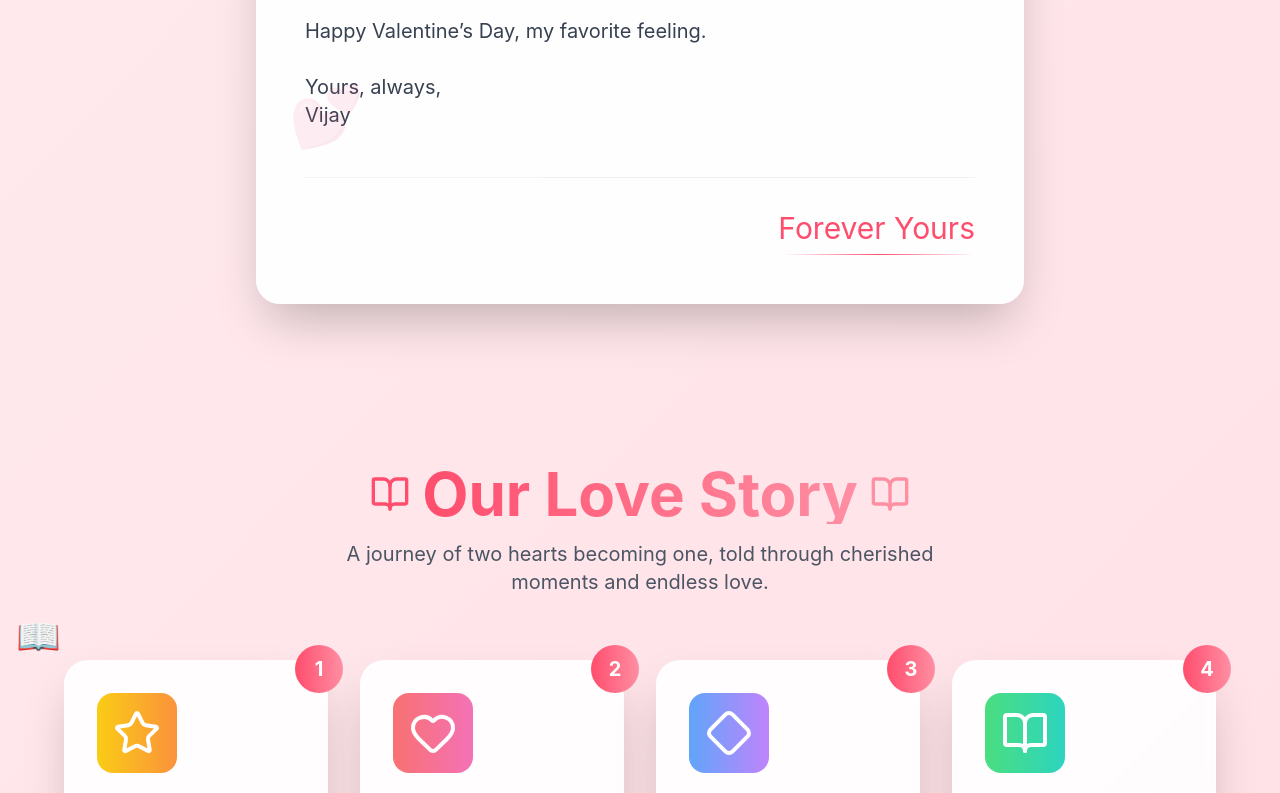
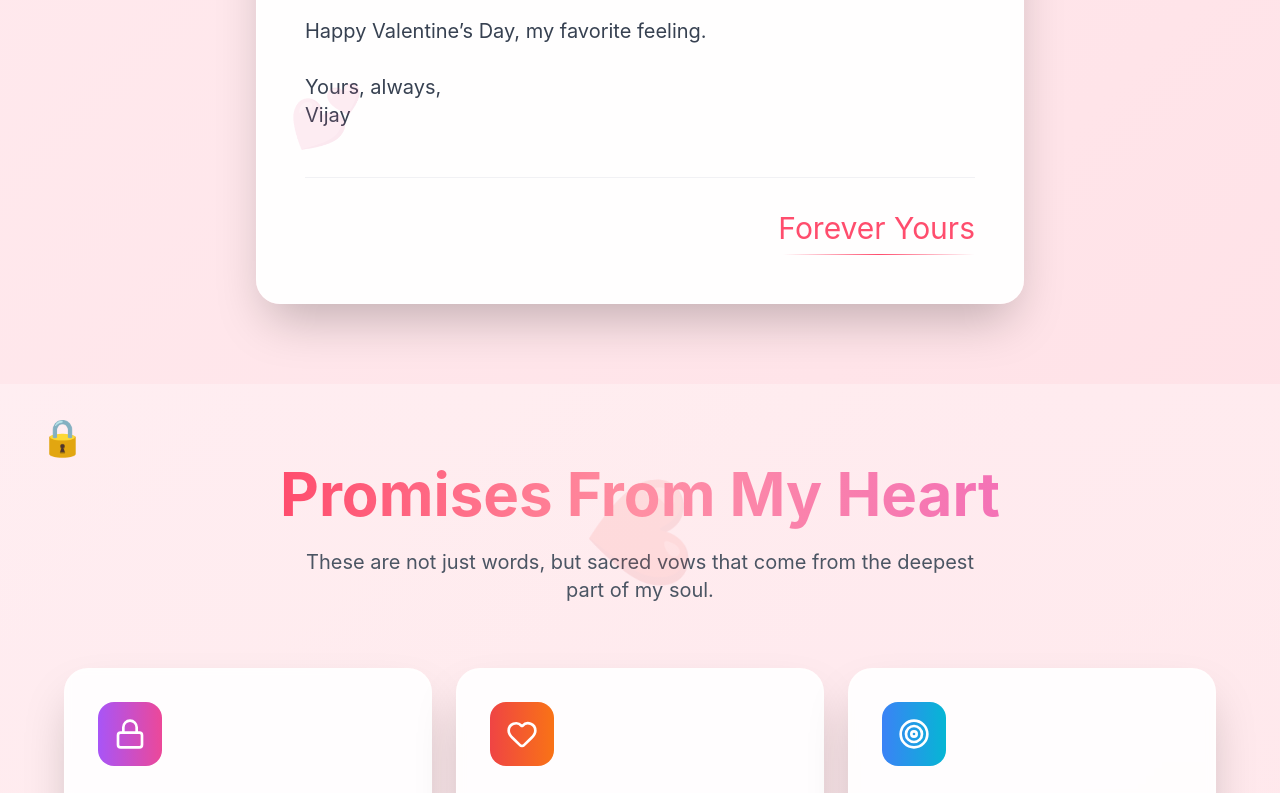
Before and after one commit to RM-TECH-SOLUTION/valentines-landing, a React (Vite) app: page / in a window 1280 px wide. Shown: the part 2000-2793 px from the top of the page. Built offline with nearby package versions, Linux system fonts and the light colour scheme; the HTML template or start-up script is replaced by a standard one.

Commit message:
removed our love story

```diff
--- a/src/App.jsx
+++ b/src/App.jsx
@@ -141,9 +141,9 @@ Vijay`
         </section>
 
         {/* Love Story Section */}
-        <section id="story">
+        {/* <section id="story">
           <LoveStory />
-        </section>
+        </section> */}
 
         {/* Love Promise Section */}
         <section id="promises">
```
